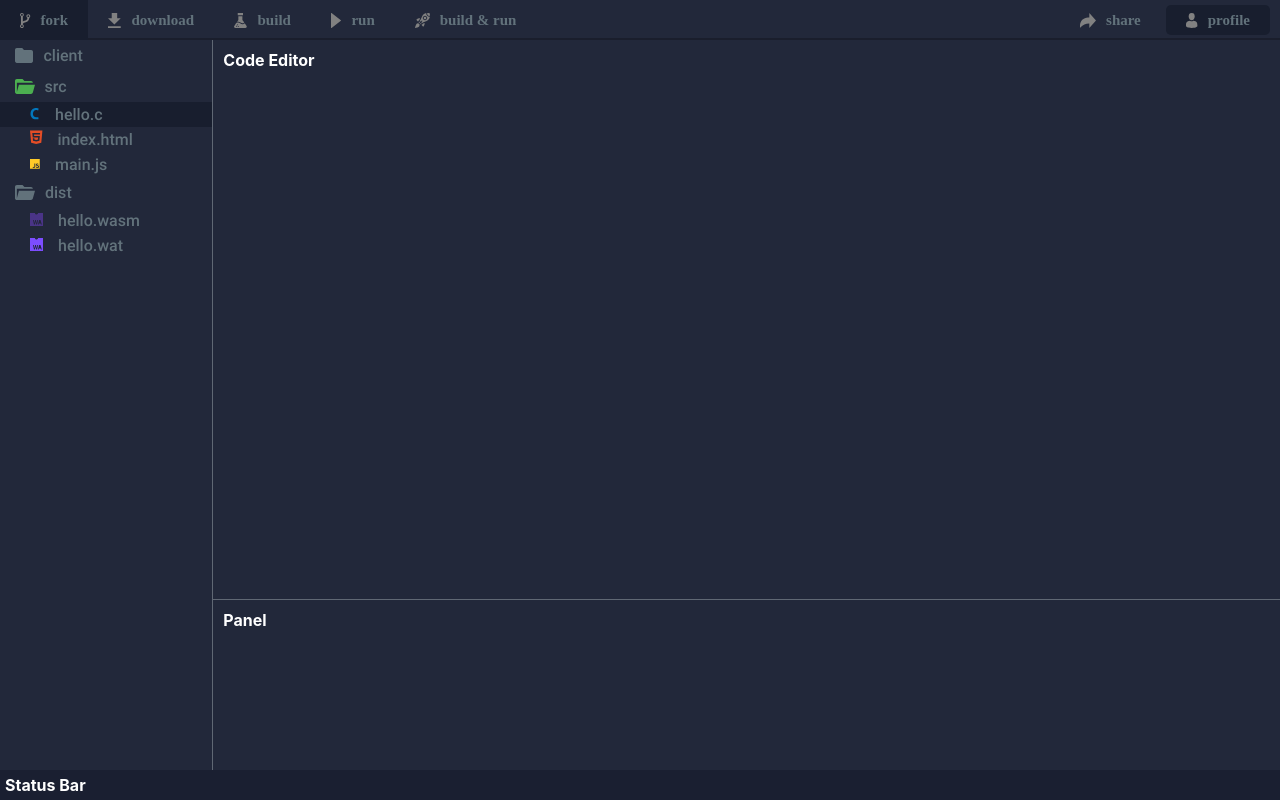
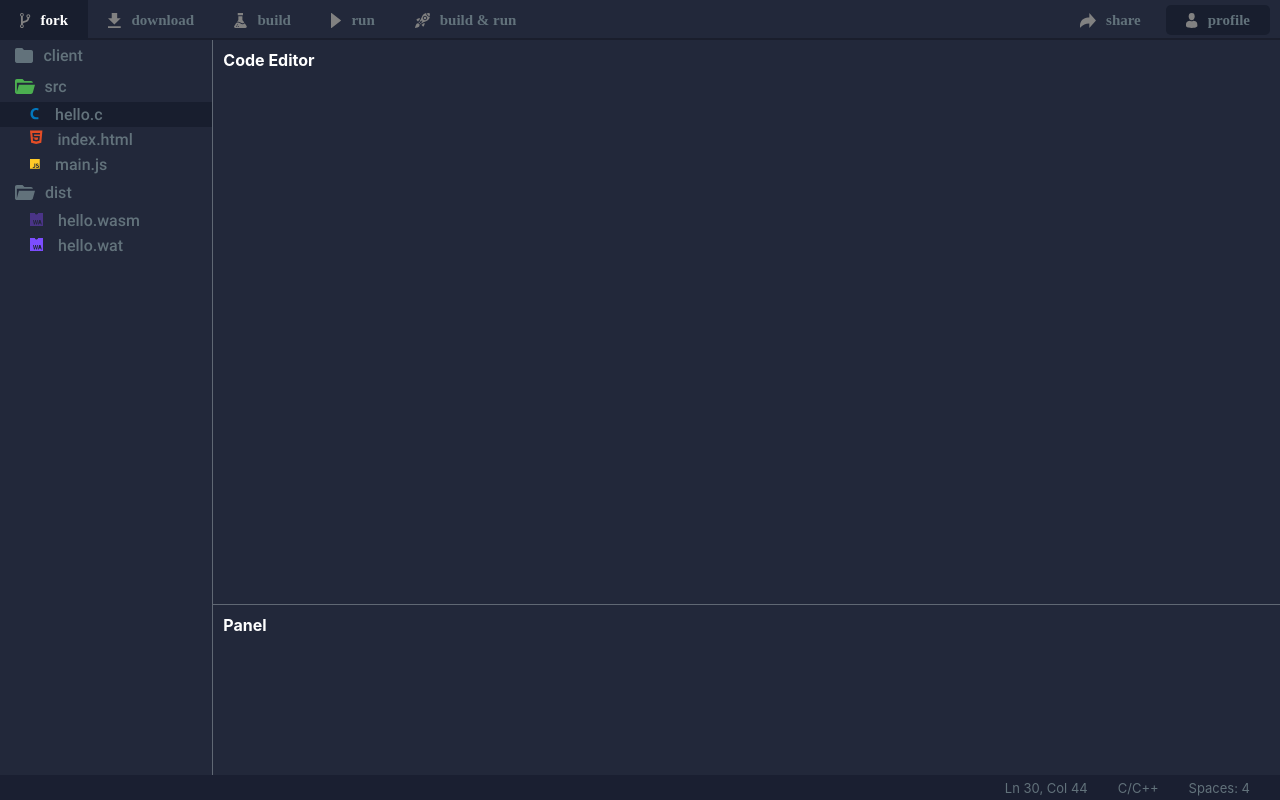
Before and after one commit to thehackersdeck/wasm-playground-client, a React app: page / in a window 1280 px wide. Built offline with nearby package versions, Linux system fonts and the light colour scheme; a web font is replaced by a local one.

Commit message:
Add base status-bar design

```diff
--- a/src/assets/scss/components/_action_bar.scss
+++ b/src/assets/scss/components/_action_bar.scss
@@ -45,5 +45,6 @@
     &:hover,
     &--active {
         background: $wa-highlight-bg;
+        color: $text-white;
     }
 }
--- a/src/assets/scss/components/_status_bar.scss
+++ b/src/assets/scss/components/_status_bar.scss
@@ -1,7 +1,25 @@
 .wa-playground-status-bar {
     grid-column: span 12;
+    display: flex;
+    align-items: center;
+    justify-content: flex-end;
     background: $wa-status-bar-bg;
-    color: $text-white;
-    font-weight: $font-weight-bold;
-    padding: 5px;
+    color: $text-primary;
+    font-weight: $font-weight-regular;
+    font-size: 13px;
+    padding-right: 15px;
 }
+
+.wa-status-bar-item {
+    padding: 0 15px 0 15px;
+    height: 100%;
+    display: flex;
+    align-items: center;
+    cursor: pointer;
+
+    &:hover {
+        background: $wa-default-bg;
+        font-weight: $font-weight-bold;
+        color: $text-white;
+    }
+}
--- a/src/assets/scss/partials/_colors.scss
+++ b/src/assets/scss/partials/_colors.scss
@@ -3,6 +3,7 @@ $text-white: #FFFFFF;
 $text-primary: #62727B;
 
 // Background Colors
+$wa-default-bg: #22283A;
 $wa-action-bar-bg: #22283A;
 $wa-side-bar-bg: #22283A;
 $wa-editor-bg: #22283A;
--- a/src/assets/scss/partials/_variables.scss
+++ b/src/assets/scss/partials/_variables.scss
@@ -9,7 +9,7 @@ $wa-action-bar-shadow: rgba(0, 0, 0, 0.25);
 // Heights
 $wa-panels-height: 150px;
 $wa-action-bar-height: 40px;
-$wa-status-bar-height: 30px;
+$wa-status-bar-height: 25px;
 
 // Grid
 $wa-grid-columns: 12;
--- a/src/components/StatusBar.jsx
+++ b/src/components/StatusBar.jsx
@@ -6,9 +6,9 @@ import React from 'react';
  * @param {undefined}
  * @return {React.Component}
  */
-const StatusBar = () => (
+const StatusBar = (props) => (
     <div className="wa-playground-status-bar">
-        <span>Status Bar</span>
+        <React.Fragment>{props.children}</React.Fragment>
     </div>
 );
 
--- a/src/containers/Playground.js
+++ b/src/containers/Playground.js
@@ -24,7 +24,17 @@ class Playground extends Component {
                 <ActionBar />
                 <SideBar />
                 <Editor />
-                <StatusBar />
+                <StatusBar>
+                    <div class="wa-status-bar-item">
+                        <span>Ln 30, Col 44</span>
+                    </div>
+                    <div class="wa-status-bar-item">
+                        <span>C/C++</span>
+                    </div>
+                    <div class="wa-status-bar-item">
+                        <span>Spaces: 4</span>
+                    </div>
+                </StatusBar>
             </div>
         );
     }
```
